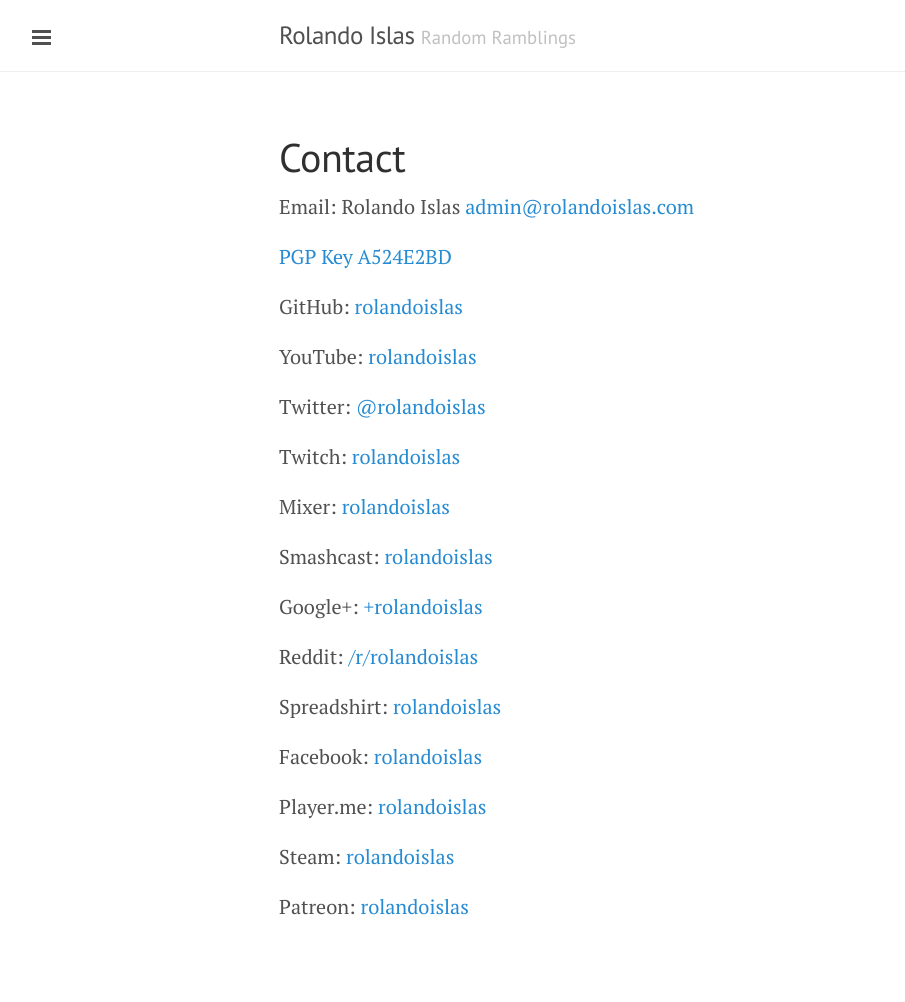
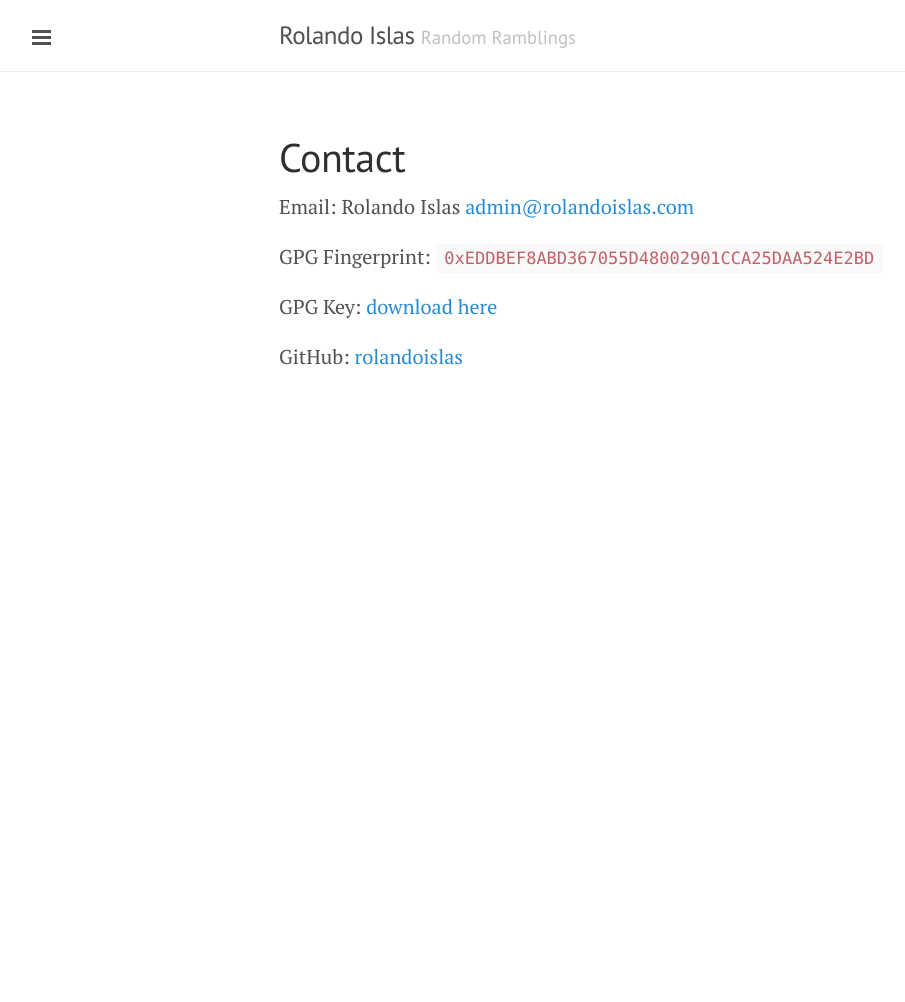
Before and after one commit to rolandoislas/RandomRamblings, a Jekyll site: the page built from contact.md, in a window 1280 px wide. Shown: the whole page, without its empty margins (1-906 px from the left). Built offline with Jekyll 4.4.1, drawn with Linux system fonts in a browser that asks for light colours; after the commit the page ends 900 px from its top, so only the background shows below that.

Commit message:
Add GPG key download

```diff
--- a/contact.md
+++ b/contact.md
@@ -12,30 +12,8 @@
 ---
 Email: Rolando Islas <admin@rolandoislas.com>
 
-[PGP Key A524E2BD](https://pgp.mit.edu/pks/lookup?op=get&search=0x1CCA25DAA524E2BD)
+GPG Fingerprint: `0xEDDBEF8ABD367055D48002901CCA25DAA524E2BD`
+
+GPG Key: [download here](/admin@rolandoislas.com.gpg)
 
 GitHub: [rolandoislas](https://github.com/rolandoislas)
-
-YouTube: [rolandoislas](https://youtube.com/rolandoislas)
-
-Twitter: [@rolandoislas](https://twitter.com/rolandoislas)
-
-Twitch: [rolandoislas](https://twitch.tv/rolandoislas)
-
-Mixer: [rolandoislas](https://mixer.com/rolandoislas)
-
-Smashcast: [rolandoislas](https://smashcast.tv/rolandoislas)
-
-Google+: [+rolandoislas](https://www.google.com/+rolandoislas/)
-
-Reddit: [/r/rolandoislas](https://www.reddit.com/r/rolandoislas/)
-
-Spreadshirt: [rolandoislas](https://rolandoislas.spreadshirt.com/)
-
-Facebook: [rolandoislas](https://www.facebook.com/rolandoislas)
-
-Player.me: [rolandoislas](https://player.me/rolandoislas)
-
-Steam: [rolandoislas](https://steamcommunity.com/id/rolandoislas/)
-
-Patreon: [rolandoislas](https://www.patreon.com/rolandoislas)
```
Also changed, not shown: 1 other file.
